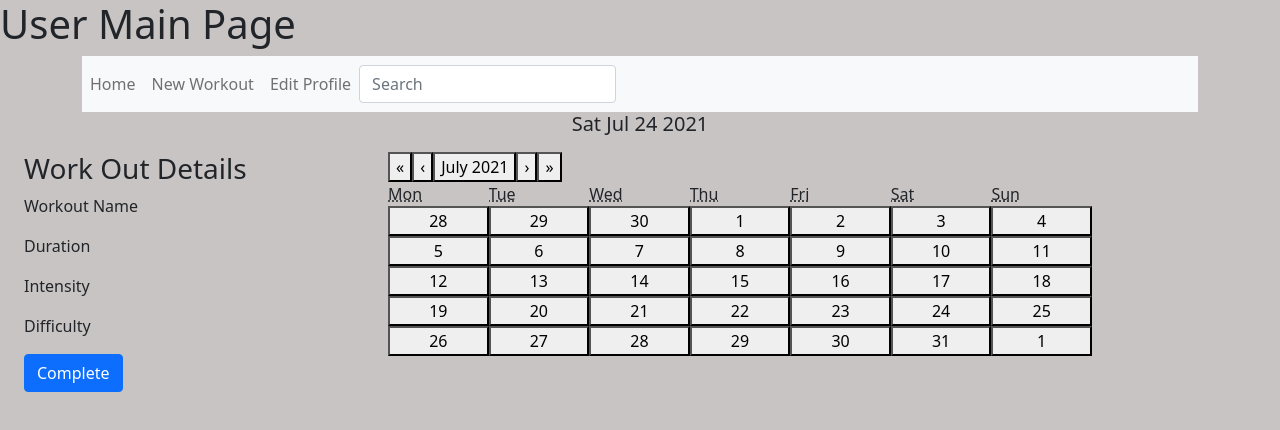
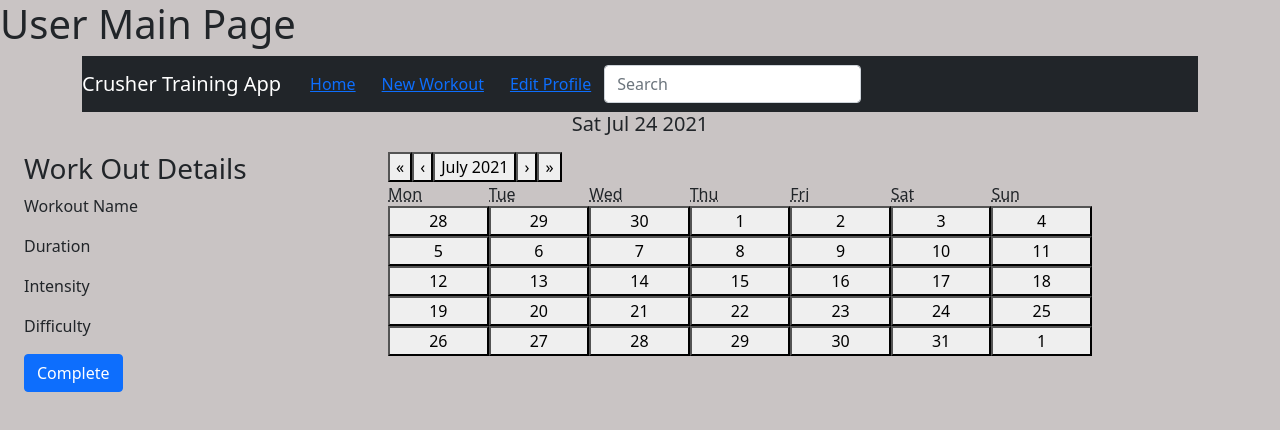
Before and after one commit to JohnWilder406/TrainingProj, a React (Create React App) app in the folder client/: page /main in a window 1280 px wide. Shown: the top 430 px of the page. Built offline with nearby package versions, Linux system fonts and the light colour scheme; no server answers.

Commit message:
changed class to className

```diff
--- a/client/src/components/Navbar.js
+++ b/client/src/components/Navbar.js
@@ -1,7 +1,7 @@
 import React, { useState, useEffect } from 'react';
 import axios from 'axios';
 import {navigate, Link} from '@reach/router';
-import { Container, Card, Form, Row, Col, Button, Navbar} from  'react-bootstrap';
+import { Container, Card, Form, Row, Col, Button, Nav, Navbar} from  'react-bootstrap';
 import Search from './Search';
 
 const Navigation = (props) => {
@@ -9,23 +9,16 @@ const Navigation = (props) => {
 
 
     return (
-        <div class="container">
-            <nav class="navbar navbar-expand-lg navbar-light bg-light">
-                <div class="collapse navbar-collapse" id="navbarSupportedContent">
-                    <ul class="navbar-nav mr-auto">
-                        <li class="nav-item active">
-                            <a class="nav-link" href="/main">Home</a>
-                        </li>
-                        <li class="nav-item">
-                            <a class="nav-link" href={"/users/:id/newworkout"}>New Workout</a>
-                        </li>
-                        <li class="nav-item">
-                            <a class="nav-link" href={"/users/:id/profile"}>Edit Profile</a>
-                        </li>
-                    </ul>
-                    <Search  />
-                </div>
-            </nav>
+        <div className="container">
+            <Navbar bg="dark" variant="dark">
+                <Navbar.Brand>Crusher Training App</Navbar.Brand>
+                <Nav className="mr-auto">
+                    <Button variant="outline-dark"><Link to="/main">Home</Link></Button>
+                    <Button variant="outline-dark"><Link to="/users/:id/newworkout">New Workout</Link></Button>
+                    <Button variant="outline-dark"><Link to="/users/:id/profile">Edit Profile</Link></Button>
+                </Nav>
+                <Search  />
+            </Navbar>
         </div>
     )
 }
--- a/client/src/views/main.js
+++ b/client/src/views/main.js
@@ -13,7 +13,7 @@ const Main = (props) => {
 
     //Going to work on this tomorrow. Running into an error. 'https://zenquotes.io/api/today' from origin 'http://localhost:3000' has been blocked by CORS policy: No 'Access-Control-Allow-Origin' header is present on the requested resource.
     useEffect(() => {
-        axios.get('https://zenquotes.io/api/today')
+        axios.get('https://zenquotes.io/api/quote/')
             .then((res) =>{
                 console.log(res);
                 setQuote(res.data);
@@ -39,18 +39,18 @@ const Main = (props) => {
         <div>
             <h1>User Main Page</h1>
             <Navbar />
-            <div class="container">
+            <Container>
                 <h5 align="center">{date}</h5>
-                <blockquote class="blockquote">
+                <blockquote className="blockquote">
                     <p>{quote}</p>
                 </blockquote>
-            </div>
-            <div class=" container row" >
-                <div class=" col-4 panel">
-                    <div class="panel-heading">
-                    <h3 class="panel-title">Work Out Details</h3>
+            </Container>
+            <div className=" container row" >
+                <div className=" col-4 panel">
+                    <div className="panel-heading">
+                    <h3 className="panel-title">Work Out Details</h3>
                     </div>
-                    <div class="panel-body">
+                    <div className="panel-body">
                     <p>Workout Name</p>
                         <p>Duration</p>
                         <p>Intensity</p>
@@ -61,7 +61,7 @@ const Main = (props) => {
                     </div>
                 </div>
 
-                <div class=" col-8">
+                <div className=" col-8">
                     <Calendar className="calendar" />
                 </div>
             </div>
```
